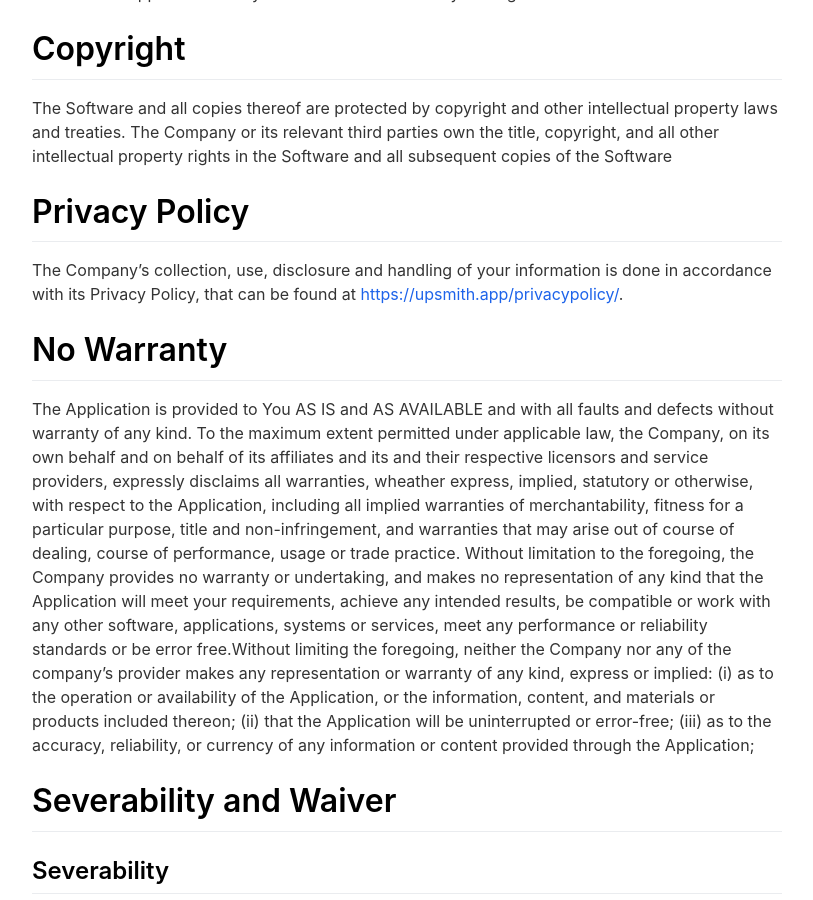
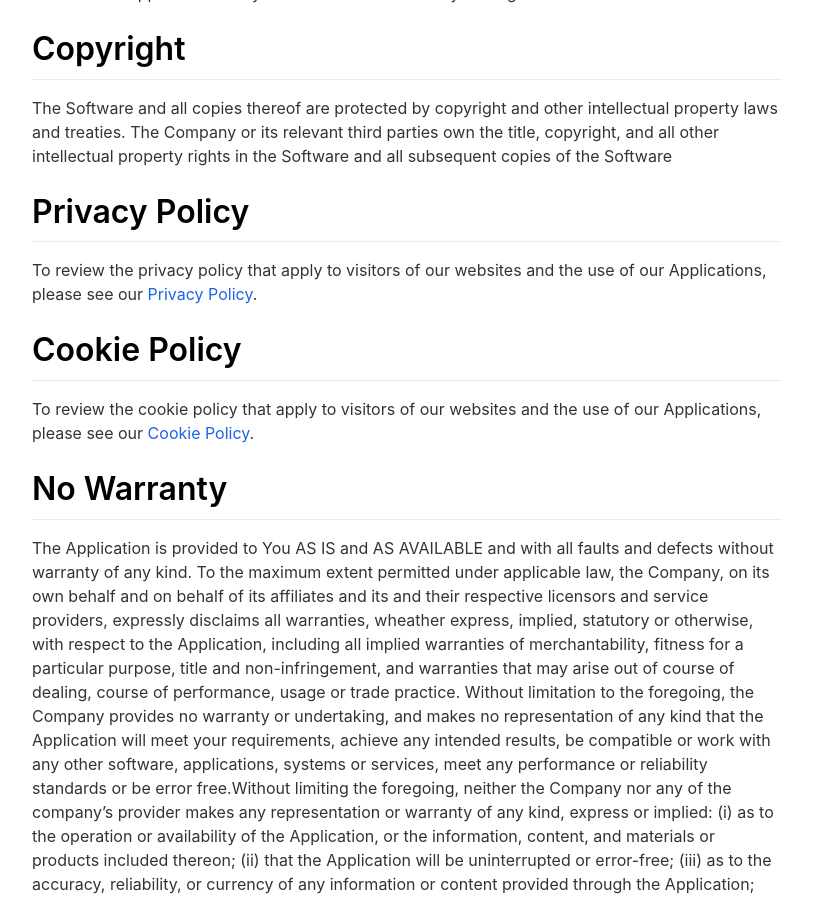
Before and after one commit to upsmithapps/upsmithapps.github.io, a Jekyll site: the page built from _pages/termsofservice.md, in a window 1280 px wide and 900 px high, scrolled down 4593 px. Shown: the whole window, without its empty margins (233-1046 px from the left). Built offline with Jekyll 4.4.1, drawn with Linux system fonts in a browser that asks for light colours; nearby versions of some CDN libraries.

Commit message:
Add cookie policy

```diff
--- a/_pages/termsofservice.md
+++ b/_pages/termsofservice.md
@@ -115,7 +115,11 @@ The Software and all copies thereof are protected by copyright and other intelle
 
 # Privacy Policy
 
-The Company’s collection, use, disclosure and handling of your information is done in accordance with its Privacy Policy, that can be found at [https://upsmith.app/privacypolicy/](https://upsmith.app/privacypolicy/).
+To review the privacy policy that apply to visitors of our websites and the use of our Applications, please see our [Privacy Policy](https://upsmith.app/privacypolicy/).
+
+# Cookie Policy
+
+To review the cookie policy that apply to visitors of our websites and the use of our Applications, please see our [Cookie Policy](https://upsmith.app/cookiepolicy/).
 
 # No Warranty
 
```
Also changed, not shown: _pages/cookiepolicy.md (added, +30 -0 lines).
